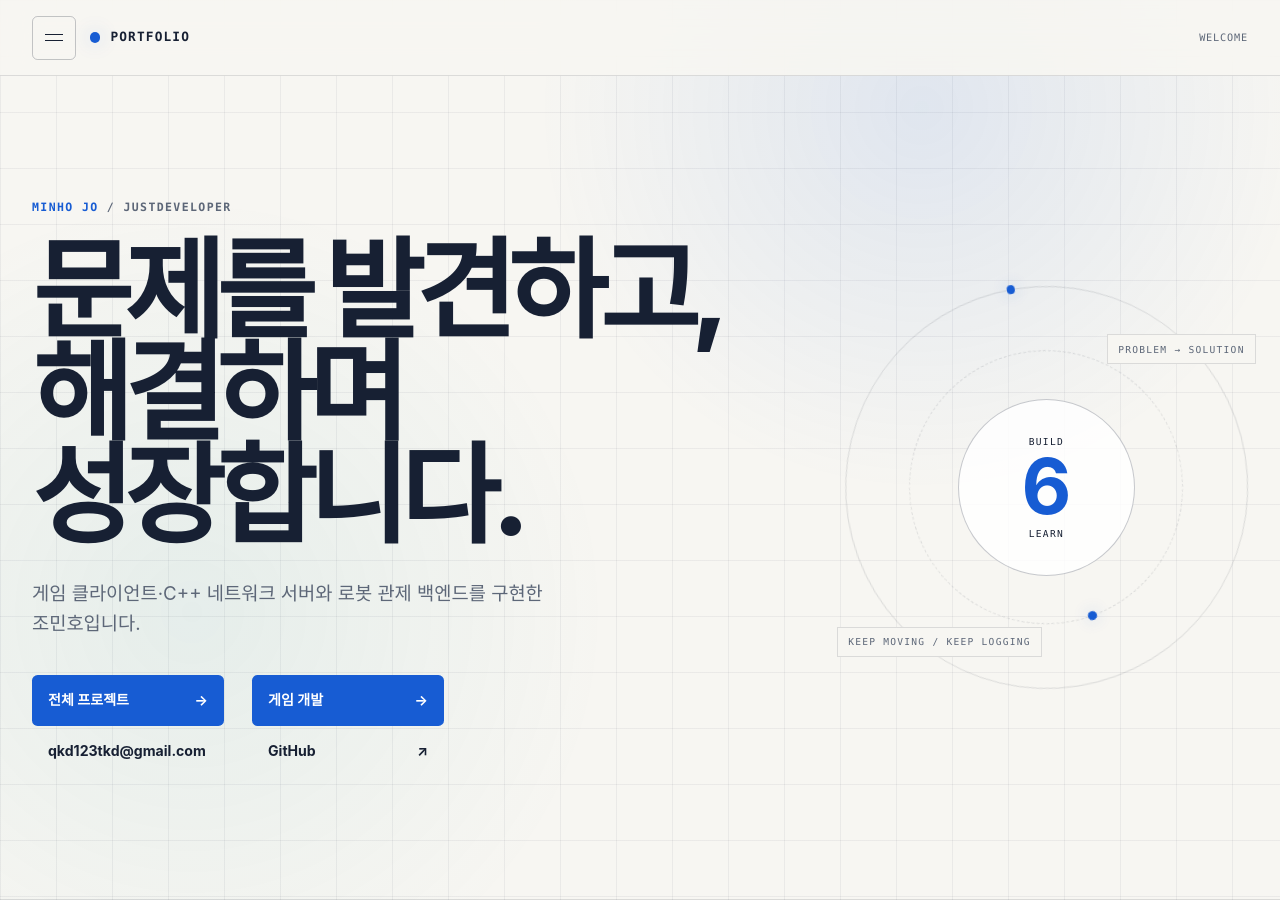
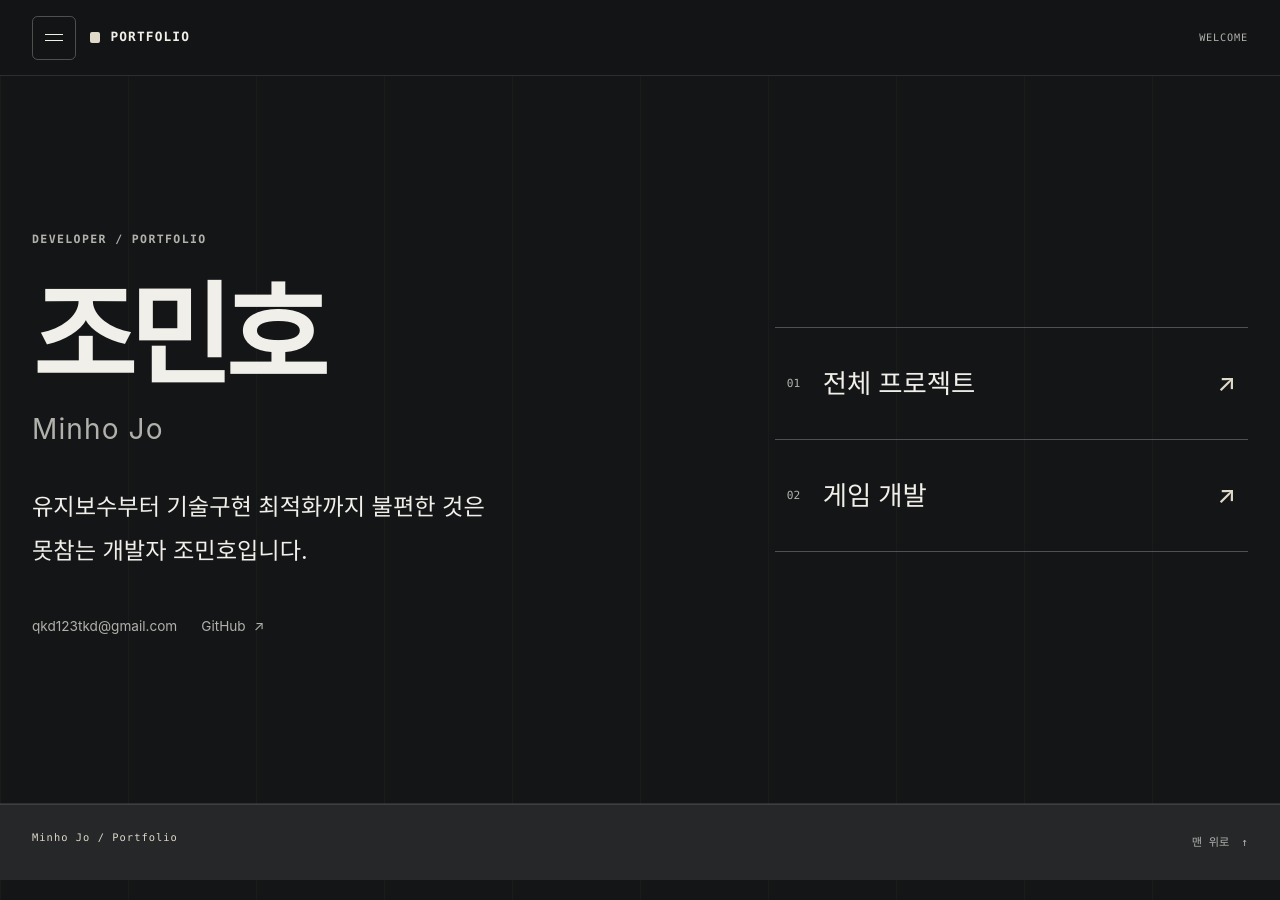
Before and after one commit to yollo4179/yollo4179.github.io, a Jekyll site: the page built from index.html, in a window 1280 px wide and 900 px high. Built offline with Jekyll 4.4.1, drawn with Linux system fonts in a browser that asks for light colours; some of the changed text lies outside the part shown.

Commit message:
style: apply charcoal theme to home and project archive

```diff
--- a/_layouts/default.html
+++ b/_layouts/default.html
@@ -11,7 +11,7 @@
       name="description"
       content="{{ meta_description | default: site.description | strip_html | normalize_whitespace | escape }}"
     >
-    <meta name="color-scheme" content="light">
+    <meta name="color-scheme" content="{% if page.charcoal_theme %}dark{% else %}light{% endif %}">
     <meta name="theme-color" content="{{ page.theme_color | default: '#f7f6f2' }}">
     <link rel="icon" href="{{ '/assets/images/common/favicon.svg' | relative_url }}" type="image/svg+xml">
     <title>
@@ -24,6 +24,7 @@
     <script src="{{ '/assets/js/navigation.js' | relative_url }}" defer></script>
     {% if page.ssketch_styles %}<link rel="stylesheet" href="{{ '/assets/css/ssketch.css' | relative_url }}">{% endif %}
     {% if page.gilbom_styles %}<link rel="stylesheet" href="{{ '/assets/css/gilbom.css' | relative_url }}">{% endif %}
+    {% if page.charcoal_theme %}<link rel="stylesheet" href="{{ '/assets/css/charcoal.css' | relative_url }}?v={{ site.time | date: '%s' }}">{% endif %}
     <script
       src="{{ '/assets/js/mermaid-loader.js' | relative_url }}"
       data-mermaid-src="{{ '/assets/vendor/mermaid/mermaid.min.js' | relative_url }}"
@@ -41,7 +42,7 @@
       <script src="{{ '/assets/js/project-filter.js' | relative_url }}{% if page.asset_version %}?v={{ page.asset_version }}{% endif %}" defer></script>
     {% endif %}
   </head>
-  <body{% if page.gilbom_styles %} class="gilbom-theme"{% endif %}>
+  <body{% if page.charcoal_theme %} class="charcoal-theme"{% elsif page.gilbom_styles %} class="gilbom-theme"{% endif %}>
     <a class="skip-link" href="#main-content">본문으로 바로가기</a>
     {% include header.html %}
     {{ content }}
--- /dev/null
+++ b/assets/css/charcoal.css
@@ -0,0 +1,194 @@
+.charcoal-theme {
+  color-scheme: dark;
+  --color-background: #141516;
+  --color-surface: #1c1e20;
+  --color-surface-raised: #252729;
+  --color-text: #f1efe9;
+  --color-text-muted: #b1b1ac;
+  --color-line: rgba(241, 239, 233, 0.12);
+  --color-line-strong: rgba(241, 239, 233, 0.27);
+  --color-accent: #ded9c8;
+  --color-accent-dark: #141516;
+  --color-accent-border: rgba(222, 217, 200, 0.4);
+  --color-accent-subtle: rgba(222, 217, 200, 0.06);
+  --color-accent-glow: transparent;
+  --color-header: rgba(20, 21, 22, 0.95);
+  --color-grid: rgba(241, 239, 233, 0.025);
+  --color-shadow: rgba(0, 0, 0, 0.3);
+  --color-scrim: rgba(0, 0, 0, 0.65);
+  --color-panel-translucent: rgba(28, 30, 32, 0.96);
+  --color-panel-subtle: rgba(241, 239, 233, 0.04);
+  background-image: linear-gradient(90deg, var(--color-grid) 1px, transparent 1px);
+  background-size: 8rem 100%;
+}
+
+.charcoal-theme::before { display: none; }
+
+.charcoal-theme .hero {
+  min-height: calc(100svh - var(--header-height) - 6rem);
+  padding-block: clamp(3.5rem, 9vw, 8rem);
+}
+
+.charcoal-theme .hero__layout { gap: 3.5rem; }
+.charcoal-theme .hero__content { min-width: 0; }
+
+.charcoal-theme .hero h1 {
+  margin-bottom: 2.5rem;
+  font-size: clamp(3.6rem, 9vw, 7rem);
+  font-weight: 650;
+  line-height: 1.15;
+  letter-spacing: -0.06em;
+}
+
+.home-name {
+  display: block;
+  margin-top: 0.75rem;
+  color: var(--color-text-muted);
+  font-size: 0.25em;
+  font-weight: 400;
+  letter-spacing: 0.04em;
+}
+
+.charcoal-theme .hero__description {
+  max-width: 30rem;
+  margin-bottom: 2rem;
+  color: var(--color-text);
+  font-size: clamp(1.15rem, 2vw, 1.45rem);
+  line-height: 1.9;
+  word-break: keep-all;
+  overflow-wrap: anywhere;
+}
+
+.home-contact {
+  display: flex;
+  flex-wrap: wrap;
+  gap: 0.5rem 1.5rem;
+  color: var(--color-text-muted);
+  font-size: 0.85rem;
+}
+
+.home-contact a {
+  display: inline-flex;
+  align-items: center;
+  gap: 0.5rem;
+  min-height: 2.75rem;
+  overflow-wrap: anywhere;
+}
+
+.home-contact a:hover { color: var(--color-text); }
+
+.home-project-links {
+  min-width: 0;
+  border-top: 1px solid var(--color-line-strong);
+}
+
+.home-project-links a {
+  display: grid;
+  grid-template-columns: 1.5rem minmax(0, 1fr) auto;
+  align-items: center;
+  gap: 0.75rem;
+  min-height: 7rem;
+  padding: 1.5rem 0.75rem;
+  border-bottom: 1px solid var(--color-line-strong);
+  font-size: clamp(1.15rem, 2.2vw, 1.65rem);
+  font-weight: 500;
+  word-break: keep-all;
+}
+
+.home-project-links a:hover,
+.home-project-links a:focus-visible { background: var(--color-accent-subtle); }
+.home-project-links__number { color: var(--color-text-muted); font-family: var(--font-mono); font-size: 0.7rem; }
+.home-project-links__arrow { color: var(--color-accent); font-size: 1.5rem; }
+.charcoal-theme .site-brand__mark { border-radius: 2px; box-shadow: none; }
+.charcoal-theme .site-footer { padding-block: 1.5rem; }
+
+.charcoal-theme .archive-hero {
+  padding-block: clamp(3rem, 7vw, 6rem);
+}
+
+.charcoal-theme .archive-hero h1 {
+  max-width: none;
+  font-size: clamp(2.6rem, 6vw, 5rem);
+  font-weight: 650;
+  line-height: 1.2;
+  letter-spacing: -0.055em;
+}
+
+.charcoal-theme .archive-hero__description strong {
+  font-size: 2.5rem;
+  font-weight: 500;
+  line-height: 1;
+}
+
+.charcoal-theme .section-heading h2 {
+  font-size: clamp(1.6rem, 3vw, 2.25rem);
+  font-weight: 550;
+  line-height: 1.3;
+}
+
+.charcoal-theme .project-toolbar {
+  background: var(--color-surface);
+  border-color: var(--color-line);
+  box-shadow: none;
+  backdrop-filter: none;
+}
+
+.charcoal-theme .project-filter-select summary {
+  background: var(--color-background);
+}
+
+.charcoal-theme .project-filter-reset {
+  min-height: 2.75rem;
+  font-size: 0.8rem;
+}
+
+.charcoal-theme .project-filter-option input:checked + .project-filter-option__check::after {
+  border-color: var(--color-background);
+}
+
+.charcoal-theme .project-filter-option > span:last-child {
+  flex-wrap: wrap;
+  gap: 0.25rem 0.75rem;
+}
+
+.charcoal-theme .project-list {
+  display: grid;
+  gap: 1rem;
+  border-top: 0;
+}
+
+.charcoal-theme .project-card {
+  min-width: 0;
+  padding: clamp(1.25rem, 3vw, 2.5rem);
+  border: 1px solid var(--color-line);
+  border-radius: var(--radius-medium);
+  background: var(--color-surface);
+}
+
+.charcoal-theme .project-card::before { content: none; }
+.charcoal-theme .project-card:hover,
+.charcoal-theme .project-card:focus-within {
+  border-color: var(--color-line-strong);
+  background: var(--color-surface-raised);
+}
+
+.charcoal-theme .project-card__body { min-width: 0; }
+.charcoal-theme .project-card h3 {
+  font-size: clamp(1.5rem, 3vw, 2.3rem);
+  font-weight: 600;
+  line-height: 1.3;
+  word-break: keep-all;
+  overflow-wrap: anywhere;
+}
+
+.charcoal-theme .project-card__link { min-height: 2.75rem; }
+.charcoal-theme .status-chip,
+.charcoal-theme .project-filter-chip { border-radius: var(--radius-small); }
+
+@media (min-width: 64rem) {
+  .charcoal-theme .hero__layout {
+    grid-template-columns: minmax(0, 1.4fr) minmax(0, 1fr);
+    gap: 5rem;
+    align-items: center;
+  }
+}
--- a/index.html
+++ b/index.html
@@ -3,48 +3,38 @@ layout: default
 title: Portfolio
 description: 조민호의 프로젝트와 문제 해결 기록을 소개하는 포트폴리오입니다.
 nav_context: WELCOME
+charcoal_theme: true
+theme_color: '#141516'
+footer_label: Minho Jo / Portfolio
 ---
 
 <main id="main-content">
   <section class="hero" aria-labelledby="hero-title">
     <div class="page-container hero__layout">
       <div class="hero__content">
-        <p class="eyebrow"><span>Minho Jo</span> / JustDeveloper</p>
-        <h1 id="hero-title">
-          문제를 발견하고,
-          <span>해결하며</span>
-          성장합니다.
-        </h1>
+        <p class="eyebrow">DEVELOPER / PORTFOLIO</p>
+        <h1 id="hero-title">조민호<span class="home-name">Minho Jo</span></h1>
         <p class="hero__description">
-          게임 클라이언트·C++ 네트워크 서버와 로봇 관제 백엔드를 구현한 조민호입니다.
+          유지보수부터 기술구현 최적화까지 불편한 것은 못참는 개발자 조민호입니다.
         </p>
-        <div class="hero__actions">
-          <a class="button button--primary" href="{{ '/projects/' | relative_url }}">
-            전체 프로젝트
-            <span aria-hidden="true">→</span>
-          </a>
-          <a class="button button--primary" href="{{ '/games/' | relative_url }}">
-            게임 개발
-            <span aria-hidden="true">→</span>
-          </a>
-        </div>
-        <div class="hero__actions" aria-label="연락처와 GitHub">
-          <a class="button" href="mailto:qkd123tkd@gmail.com">qkd123tkd@gmail.com</a>
-          <a class="button" href="https://github.com/yollo4179">GitHub <span aria-hidden="true">↗</span></a>
+        <div class="home-contact" aria-label="연락처와 GitHub">
+          <a href="mailto:qkd123tkd@gmail.com">qkd123tkd@gmail.com</a>
+          <a href="https://github.com/yollo4179">GitHub <span aria-hidden="true">↗</span></a>
         </div>
       </div>
 
-      <div class="hero-visual" aria-hidden="true">
-        <div class="hero-visual__orbit hero-visual__orbit--outer"></div>
-        <div class="hero-visual__orbit hero-visual__orbit--inner"></div>
-        <div class="hero-visual__core">
-          <span>BUILD</span>
-          <strong>{{ site.projects.size | default: 0 }}</strong>
-          <span>LEARN</span>
-        </div>
-        <span class="hero-visual__label hero-visual__label--top">PROBLEM → SOLUTION</span>
-        <span class="hero-visual__label hero-visual__label--bottom">KEEP MOVING / KEEP LOGGING</span>
-      </div>
+      <nav class="home-project-links" aria-label="프로젝트 보기">
+        <a href="{{ '/projects/' | relative_url }}">
+          <span class="home-project-links__number" aria-hidden="true">01</span>
+          <span>전체 프로젝트</span>
+          <span class="home-project-links__arrow" aria-hidden="true">↗</span>
+        </a>
+        <a href="{{ '/games/' | relative_url }}">
+          <span class="home-project-links__number" aria-hidden="true">02</span>
+          <span>게임 개발</span>
+          <span class="home-project-links__arrow" aria-hidden="true">↗</span>
+        </a>
+      </nav>
     </div>
   </section>
 </main>
--- a/projects/index.html
+++ b/projects/index.html
@@ -3,6 +3,8 @@ layout: default
 title: 전체 프로젝트
 description: 개인·팀 프로젝트의 구현과 문제 해결 기록을 모아보는 목록입니다.
 project_filter: true
+charcoal_theme: true
+theme_color: '#141516'
 asset_version: "20260903-3"
 nav_context: ALL PROJECTS / INDEX
 footer_label: PROJECT ARCHIVE
```
